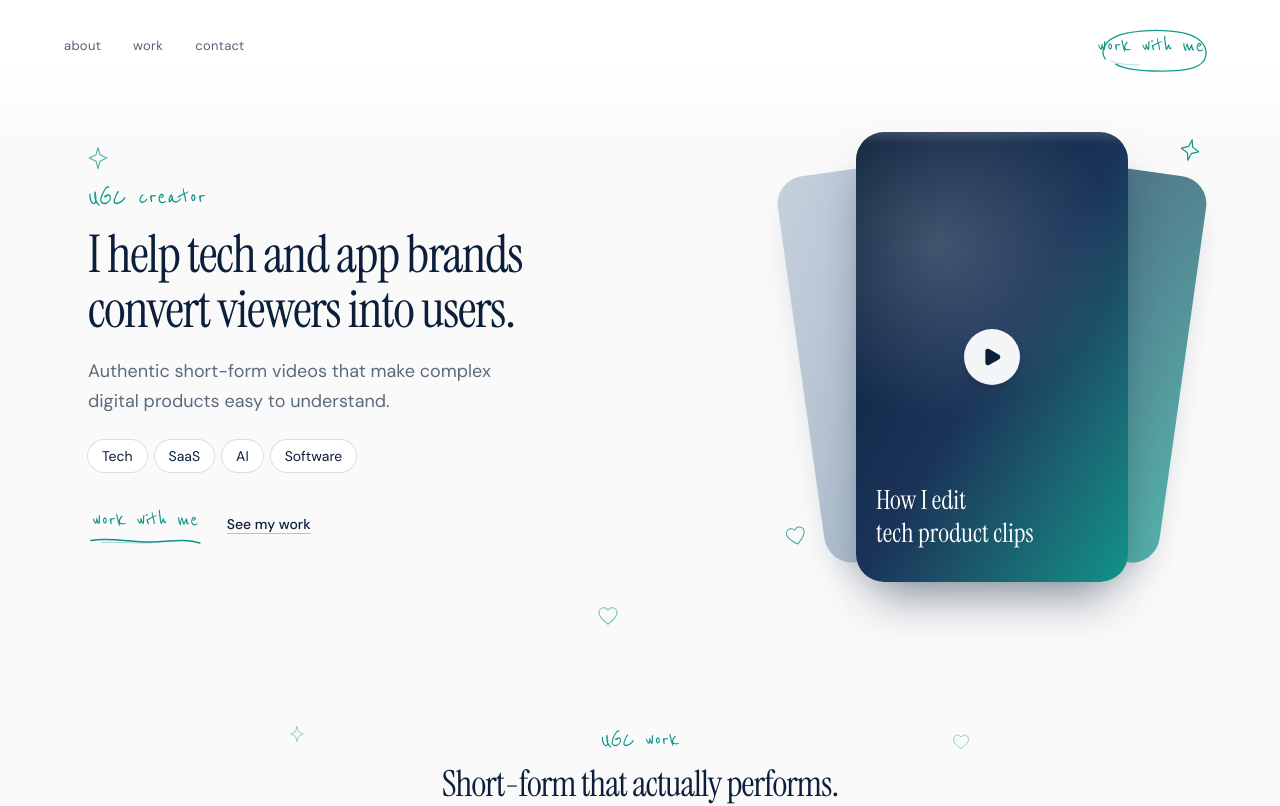
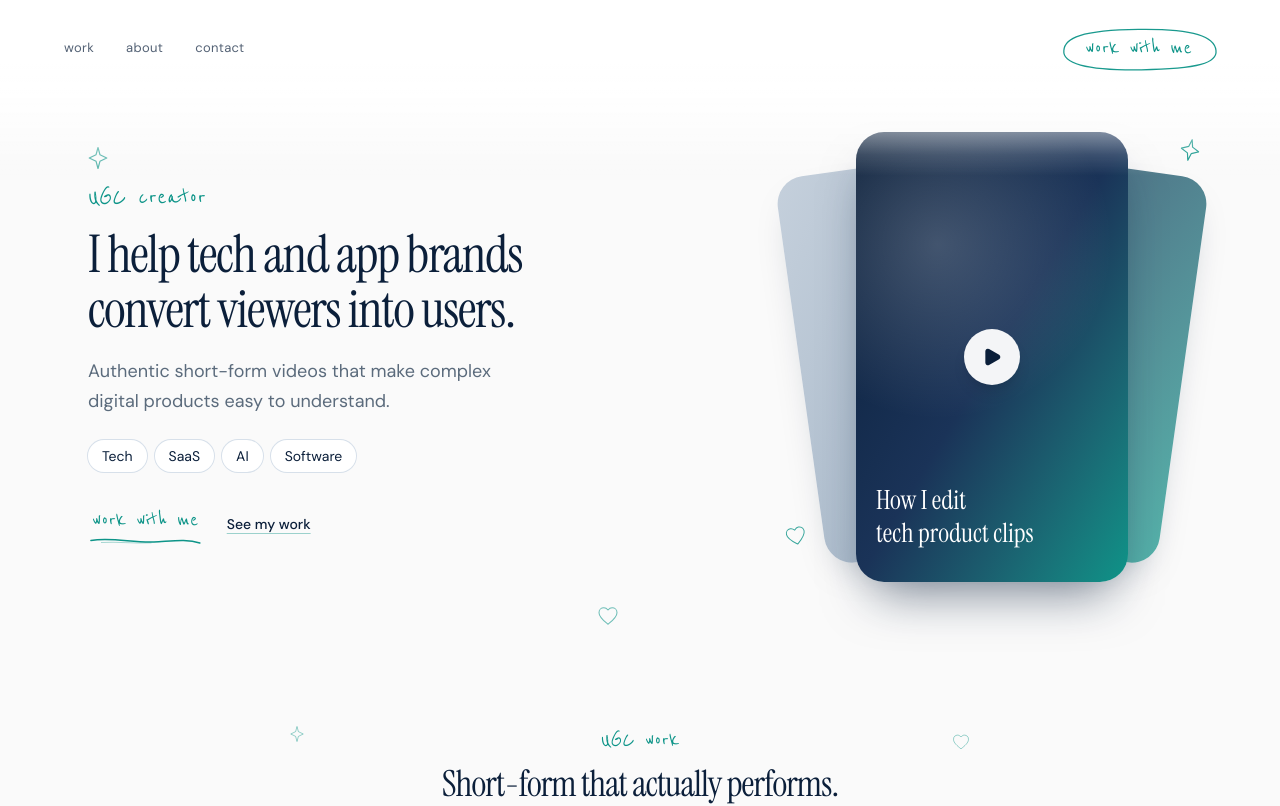
Before and after one commit to taylor-regen/taylor-ugc, a Next.js app: page / in a window 1280 px wide. Shown: the top 806 px of the page. Built offline with nearby package versions, Linux system fonts and the light colour scheme.

Commit message:
Fix nav order, wider work-with-me oval, softer header fade.
Move the about star beside the name and lengthen the menu circle so text is clear.

Co-authored-by: Cursor <cursoragent@cursor.com>

```diff
--- a/src/components/portfolio/PenDoodles.tsx
+++ b/src/components/portfolio/PenDoodles.tsx
@@ -1,28 +1,24 @@
 export function PenCircle({ className = "" }: { className?: string }) {
   return (
     <svg
-      viewBox="0 0 160 56"
+      viewBox="0 0 220 64"
       fill="none"
       aria-hidden
       className={className}
       preserveAspectRatio="none"
     >
-      {/* Open, imperfect oval — ends don't meet */}
+      {/* Wider open oval with room around the text — ends don't meet */}
       <path
-        d="M28 38c-6-8-2-22 18-28 16-5 48-7 72-2 18 4 28 14 26 26-2 14-20 18-52 18-22 0-42-2-52-8"
+        d="M14 34c1-16 22-26 96-27 74-1 98 10 100 27 2 16-22 24-96 25S12 50 14 34"
         stroke="currentColor"
-        strokeWidth="1.35"
+        strokeWidth="1.25"
         strokeLinecap="round"
         strokeLinejoin="round"
         vectorEffect="non-scaling-stroke"
         opacity="0.95"
-      />
-      <path
-        d="M34 40c4 3 18 5 34 5"
-        stroke="currentColor"
-        strokeWidth="1"
-        strokeLinecap="round"
-        opacity="0.35"
+        pathLength="100"
+        strokeDasharray="88 20"
+        strokeDashoffset="4"
       />
     </svg>
   );
--- a/src/components/portfolio/PortfolioPage.tsx
+++ b/src/components/portfolio/PortfolioPage.tsx
@@ -153,7 +153,6 @@ export function PortfolioPage() {
             </p>
 
             <div className="relative mt-6 flex justify-center">
-              <PenStar className="absolute -left-1 top-8 size-6 -rotate-12 text-teal" />
               <PenHeart className="absolute -right-2 top-2 size-6 rotate-12 text-teal" />
               <PenStar className="absolute bottom-4 -right-4 size-5 text-teal/70" />
               <PenHeart className="absolute -bottom-1 left-4 size-5 -rotate-6 text-teal/70" />
@@ -170,13 +169,14 @@ export function PortfolioPage() {
                   />
                 </div>
 
-                <div className="absolute -left-24 top-6 hidden w-28 text-teal sm:block md:-left-28">
+                <div className="absolute -left-28 top-6 hidden text-teal sm:block md:-left-32">
                   <p className="mb-1 -rotate-6 font-pen text-2xl leading-[0.95]">
-                    <span className="relative inline-block">
+                    <span className="relative inline-block pr-5">
                       Taylor
                       <br />
                       Ashley
-                      <PenUnderline className="absolute -bottom-1 left-0 h-3 w-full" />
+                      <PenUnderline className="absolute -bottom-1 left-0 h-3 w-[85%]" />
+                      <PenStar className="absolute -right-1 top-0 size-5 rotate-12 text-teal" />
                     </span>
                   </p>
                   <PenArrow className="ml-8 h-14 w-20 rotate-[25deg]" />
@@ -186,11 +186,12 @@ export function PortfolioPage() {
 
             <div className="mt-5 text-teal sm:hidden">
               <p className="font-pen text-3xl leading-[0.95]">
-                <span className="relative inline-block">
+                <span className="relative inline-block pr-6">
                   Taylor
                   <br />
                   Ashley
-                  <PenUnderline className="absolute -bottom-1 left-0 h-3 w-full" />
+                  <PenUnderline className="absolute -bottom-1 left-0 h-3 w-[85%]" />
+                  <PenStar className="absolute -right-0 top-0 size-5 rotate-12 text-teal" />
                 </span>
               </p>
               <p className="mt-3 font-pen text-xl leading-snug text-teal/80">
--- a/src/components/portfolio/PortfolioShell.tsx
+++ b/src/components/portfolio/PortfolioShell.tsx
@@ -16,8 +16,17 @@ export function PortfolioShell({ children }: { children: React.ReactNode }) {
   return (
     <div className="min-h-screen bg-[#fafafa] text-navy">
       <div className="pointer-events-none fixed inset-x-0 top-0 z-40">
-        <div className="bg-[linear-gradient(to_bottom,rgb(255_255_255)_0%,rgb(255_255_255)_42%,rgb(255_255_255/0)_100%)] px-4 pb-14 pt-5 md:px-8 md:pb-20 md:pt-7">
-          <header className="pointer-events-auto mx-auto flex max-w-6xl items-center justify-between gap-4">
+        {/* Tall soft white fade — solid at top, dissolves lower */}
+        <div
+          className="h-36 md:h-44"
+          style={{
+            background:
+              "linear-gradient(to bottom, rgba(255,255,255,1) 0%, rgba(255,255,255,1) 35%, rgba(255,255,255,0.85) 55%, rgba(255,255,255,0.45) 75%, rgba(255,255,255,0.15) 88%, rgba(255,255,255,0) 100%)",
+          }}
+        />
+
+        <div className="pointer-events-auto absolute inset-x-0 top-0 px-4 pt-5 md:px-8 md:pt-7">
+          <header className="mx-auto flex max-w-6xl items-center justify-between gap-4">
             <nav className="hidden items-center gap-8 md:flex">
               {navItems.map((item) => (
                 <button
@@ -38,10 +47,10 @@ export function PortfolioShell({ children }: { children: React.ReactNode }) {
                   e.preventDefault();
                   goTo("contact");
                 }}
-                className="relative hidden px-3 py-1.5 font-pen text-2xl leading-none text-teal transition hover:opacity-80 sm:inline-flex"
+                className="relative hidden px-6 py-2 font-pen text-2xl leading-none text-teal transition hover:opacity-80 sm:inline-flex"
               >
                 work with me
-                <PenCircle className="pointer-events-none absolute -inset-x-1 -inset-y-0.5 text-teal" />
+                <PenCircle className="pointer-events-none absolute -inset-x-2 -inset-y-1 text-teal" />
               </a>
 
               <button
@@ -56,7 +65,7 @@ export function PortfolioShell({ children }: { children: React.ReactNode }) {
           </header>
 
           {open && (
-            <div className="pointer-events-auto mx-auto mt-3 max-w-6xl border border-border/70 bg-white/95 p-4 backdrop-blur md:hidden">
+            <div className="mx-auto mt-3 max-w-6xl border border-border/70 bg-white/95 p-4 backdrop-blur md:hidden">
               <div className="flex flex-col gap-1">
                 {navItems.map((item) => (
                   <button
@@ -71,10 +80,10 @@ export function PortfolioShell({ children }: { children: React.ReactNode }) {
                 <button
                   type="button"
                   onClick={() => goTo("contact")}
-                  className="relative mt-2 self-start px-3 py-1.5 font-pen text-2xl leading-none text-teal"
+                  className="relative mt-2 self-start px-6 py-2 font-pen text-2xl leading-none text-teal"
                 >
                   work with me
-                  <PenCircle className="pointer-events-none absolute -inset-x-1 -inset-y-0.5 text-teal" />
+                  <PenCircle className="pointer-events-none absolute -inset-x-2 -inset-y-1 text-teal" />
                 </button>
               </div>
             </div>
--- a/src/lib/content.ts
+++ b/src/lib/content.ts
@@ -1,6 +1,6 @@
 export const navItems = [
+  { id: "work", label: "Work" },
   { id: "about", label: "About" },
-  { id: "work", label: "Work" },
   { id: "contact", label: "Contact" },
 ] as const;
 
```
